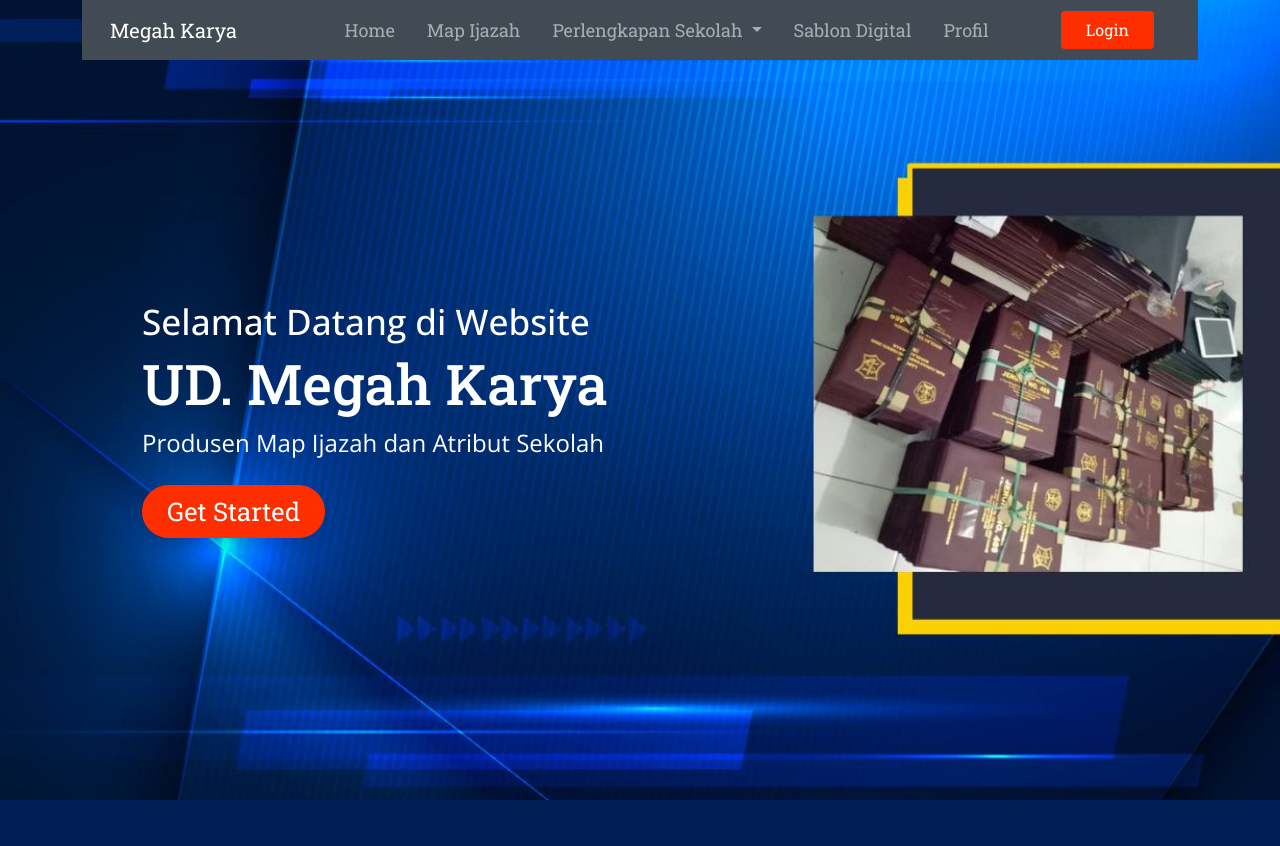
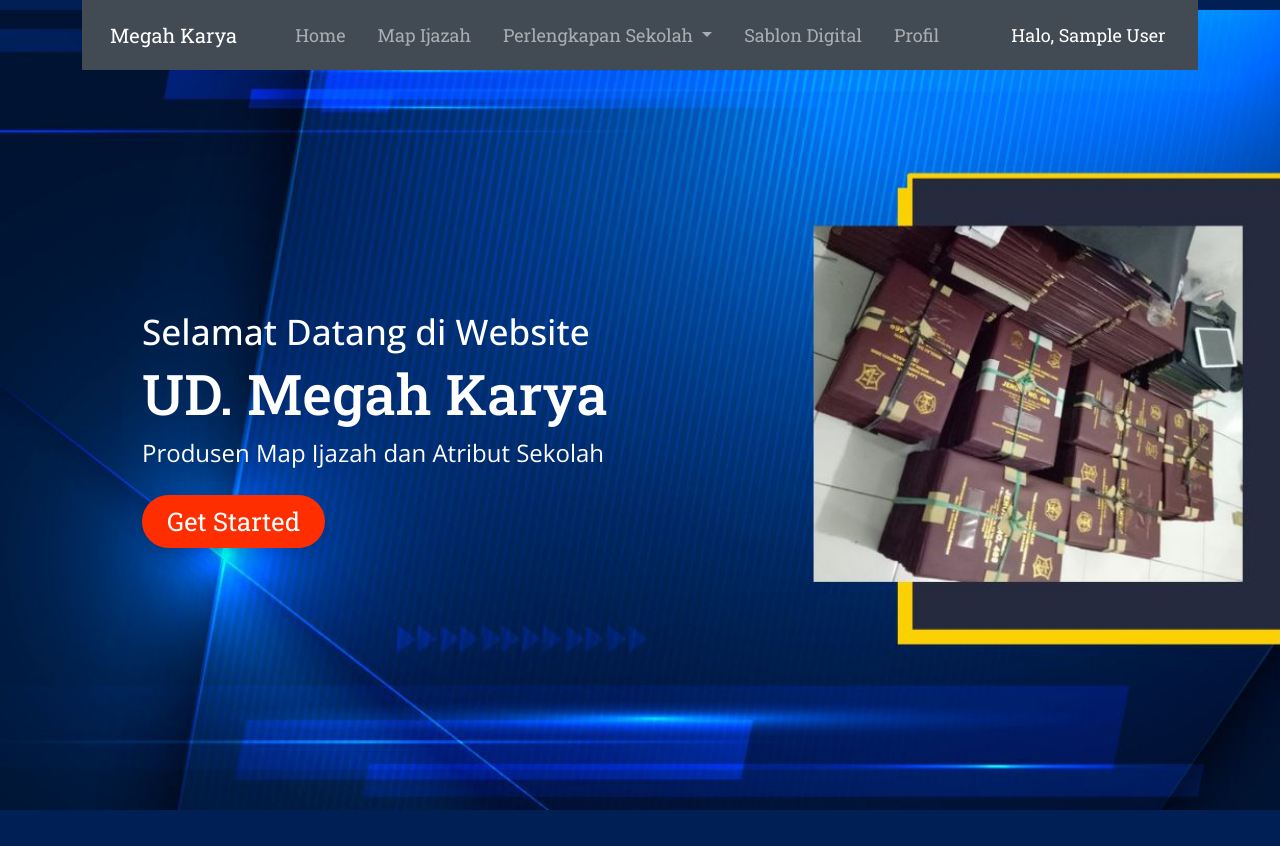
Before and after one commit to gipoeweb/percetakanmegahkarya, a Laravel app: page / in a window 1280 px wide. Shown: the top 846 px of the page. Run offline with Laravel 8, Linux system fonts and the light colour scheme; the visitor is signed in with stand-in values (Sample User, id 1).

Commit message:
Install and Integrate Socialate

```diff
--- a/app/Models/User.php
+++ b/app/Models/User.php
@@ -26,7 +26,8 @@
         'company_address',
         'address',
         'no_hp',
-        'is_admin'
+        'is_admin',
+        'email_verified_at'
     ];
 
     /**
--- a/app/Providers/RouteServiceProvider.php
+++ b/app/Providers/RouteServiceProvider.php
@@ -17,7 +17,7 @@
      *
      * @var string
      */
-    public const HOME = '/dashboard';
+    public const HOME = '/';
 
     /**
      * The controller namespace for the application.
--- a/public/frontend/styles/main.css
+++ b/public/frontend/styles/main.css
@@ -10,8 +10,12 @@
 }
 
 .navbar-dekstop {
-  height: 60px;
+  height: 70px;
   z-index: 1000;
+}
+
+.navbar-mobile {
+  background-color: #424b54;
 }
 
 .navbar-bottom .navbar-nav .nav-link img {
@@ -51,6 +55,19 @@
 .navbar-light .btn-login:hover {
   background-color: #fb512a;
   color: #ffffff;
+}
+
+.user-logged a {
+  color: #ffffff;
+  text-decoration: none;
+}
+
+.user-logged a .user-photo {
+  width: 50px;
+}
+
+.user-logged .user-nav {
+  color: #000c2f;
 }
 
 header .dekstop-header {
--- a/public/frontend/styles/main.scss
+++ b/public/frontend/styles/main.scss
@@ -11,8 +11,12 @@
 
 // Navbar CSS
 .navbar-dekstop {
-    height: 60px;
+    height: 70px;
     z-index: 1000;
+}
+
+.navbar-mobile {
+    background-color: #424b54;
 }
 
 .navbar-bottom {
@@ -73,6 +77,21 @@
     }
 }
 
+.user-logged {
+    a {
+        color: #ffffff;
+        text-decoration: none;
+
+        .user-photo {
+            width: 50px;
+        }
+
+    }
+
+    .user-nav {
+        color: #000c2f;
+    }
+}
 
 
 // Header
--- a/resources/views/auth/login.blade.php
+++ b/resources/views/auth/login.blade.php
@@ -42,7 +42,7 @@
 
             <!-- Sign in with Google -->
             <div class="mt-4 text-center border-gray-400 border rounded">
-                <a href="#" class="block flex text-indigo-600 text-xl shadow py-4 justify-center">
+                <a href="{{ route('user.login.google') }}" class="block flex text-indigo-600 text-xl shadow py-4 justify-center">
                     <img src="{{ asset('frontend/images/ic_google.png') }}" style="width: 24px; height:24px;">
                     <span>&nbsp;&nbsp;Sign in with Google</span>
                 </a>
--- a/resources/views/auth/register.blade.php
+++ b/resources/views/auth/register.blade.php
@@ -47,7 +47,7 @@
 
             <!-- Sign in with Google -->
             <div class="mt-4 text-center border-gray-400 border rounded">
-                <a href="#" class="block flex text-indigo-600 text-xl shadow py-4 justify-center">
+                <a href="{{ route('user.login.google') }}" class="block flex text-indigo-600 text-xl shadow py-4 justify-center">
                     <img src="{{ asset('frontend/images/ic_google.png') }}" style="width: 24px; height:24px;">
                     <span>&nbsp;&nbsp;Sign in with Google</span>
                 </a>
--- a/resources/views/includes/navbar.blade.php
+++ b/resources/views/includes/navbar.blade.php
@@ -40,10 +40,71 @@
                             <a class="nav-link" href="{{ route('profile') }}">Profil</a>
                         </li>
                     </ul>
-                    <form action="{{ route('login') }}">
-                        <button class="btn btn-login rounded px-4 me-3" type="submit">Login</button>
-                    </form>
+
+                    @auth
+                        <div class="d-flex user-logged nav-item dropdown no-arrow">
+                            <a href="#" role="button" id="dropdownMenuLink" data-bs-toggle="dropdown" aria-expanded="false">
+                                Halo, {{ Auth::user()->name }}
+                                <img src="{{ Auth::user()->avatar }}" class="user-photo" alt="">
+                                <ul class="dropdown-menu" aria-labelledby="dropdownMenuLink">
+                                    @if (Auth::user()->is_admin)
+                                        <li><a class="dropdown-item user-nav" href="#">My Dashboard</a></li>
+                                    @endif
+                                    <li><a class="dropdown-item user-nav" href="#">My Profile</a></li>
+                                    <li>
+                                        <a class="dropdown-item user-nav" href="#" onclick="event.preventDefault(); document.getElementById('logout-form').submit()">Sign Out</a>
+                                        <form id="logout-form" action="{{ route('logout') }}" method="post" style="display: none">
+                                            <input type="hidden" name="_token" value="{{ csrf_token() }}">
+                                        </form>
+                                    </li>
+                                </ul>
+                            </a>
+                        </div>
+                        @else
+                        <div class="d-flex">
+                            <a href="{{ route('login') }}" class="btn btn-secondary rounded px-4 me-3">Sign In</a>
+                            <a href="{{ route('register') }}" class="btn btn-login rounded px-4 me-3">Sign Up</a>
+                        </div>
+                        {{-- <form action="{{ route('login') }}">
+                            <button class="btn btn-login rounded px-4 me-3" type="submit">Login</button>
+                        </form> --}}
+                    @endauth
                 </div>
             </div>
         </nav>
     </div>
+
+    <div class="d-xs-block d-lg-none">
+        <nav class="navbar navbar-expand-lg navbar-light">
+            <div class="container-fluid">
+                @auth
+                    <div class="d-flex user-logged nav-item dropdown no-arrow ms-auto">
+                        <a href="#" role="button" id="dropdownMenuLink" data-bs-toggle="dropdown" aria-expanded="false">
+                            Halo, {{ Auth::user()->name }}
+                            <img src="{{ Auth::user()->avatar }}" class="user-photo" alt="">
+                            <ul class="dropdown-menu" aria-labelledby="dropdownMenuLink">
+                                @if (Auth::user()->is_admin)
+                                    <li><a class="dropdown-item user-nav" href="#">My Dashboard</a></li>
+                                @endif
+                                <li><a class="dropdown-item user-nav" href="#">My Profile</a></li>
+                                <li>
+                                    <a class="dropdown-item user-nav" href="#" onclick="event.preventDefault(); document.getElementById('logout-form').submit()">Sign Out</a>
+                                    <form id="logout-form" action="{{ route('logout') }}" method="post" style="display: none">
+                                        <input type="hidden" name="_token" value="{{ csrf_token() }}">
+                                    </form>
+                                </li>
+                            </ul>
+                        </a>
+                    </div>
+                    @else
+                    <div class="d-flex ms-auto">
+                        <a href="{{ route('login') }}" class="btn btn-secondary rounded px-4 me-3">Sign In</a>
+                        <a href="{{ route('register') }}" class="btn btn-login rounded px-4 me-3">Sign Up</a>
+                    </div>
+                    {{-- <form action="{{ route('login') }}">
+                        <button class="btn btn-login rounded px-4 me-3" type="submit">Login</button>
+                    </form> --}}
+                @endauth
+            </div>
+        </nav>
+    </div>
--- a/routes/web.php
+++ b/routes/web.php
@@ -1,5 +1,6 @@
 <?php
 
+use App\Http\Controllers\UserController;
 use Illuminate\Support\Facades\Route;
 
 /*
@@ -25,6 +26,11 @@
     return view('pages.profile');
 })->name('profile');
 
+// Socialate Routes
+Route::get('sign-in-google', [UserController::class,'google'])->name('user.login.google');
+Route::get('auth/google/callback', [UserController::class, 'handleProviderCallback'])->name('user.google.callback');
+
+
 Route::get('/dashboard', function () {
     return view('dashboard');
 })->middleware(['auth'])->name('dashboard');
```
Also changed, not shown: app/Http/Controllers/UserController.php (added, +35 -0 lines), 1 other file.
